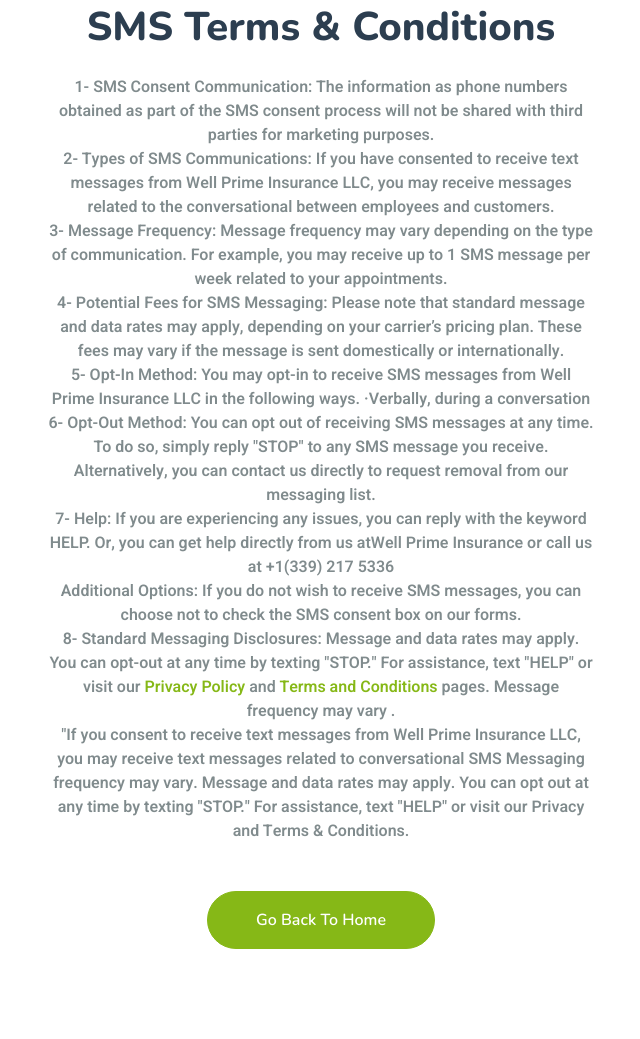
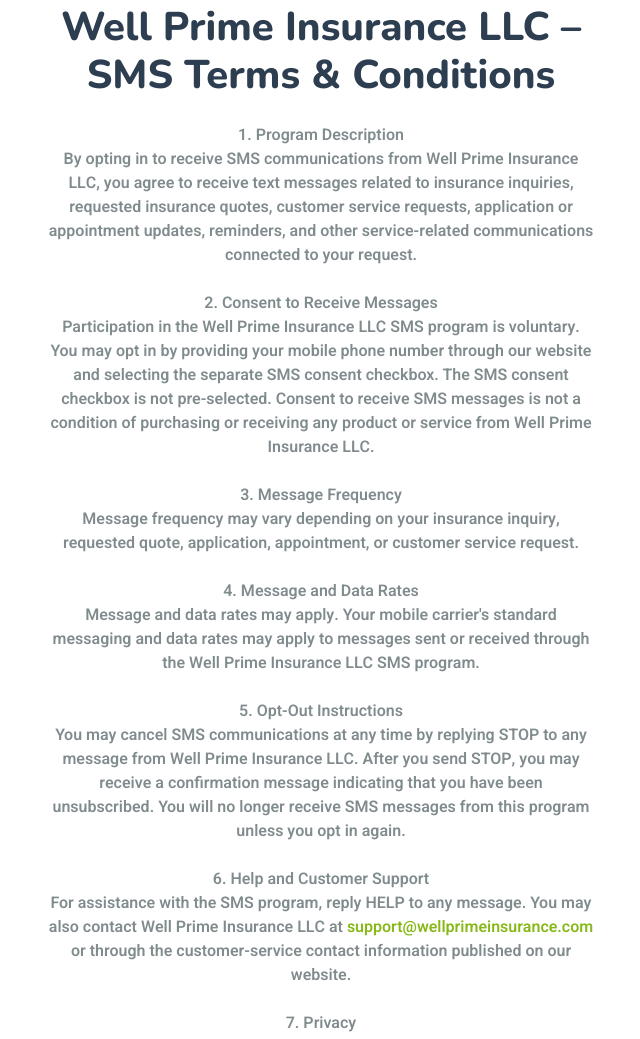
Before and after one commit to Davonbek/wellprimeinsurance, a plain HTML site: page terms.html in a window 1280 px wide. Shown: the part 653-1692 px from the top of the page, without its empty margins (319-959 px from the left). Drawn offline with nearby package versions, Linux system fonts and the light colour scheme.

Commit message:
Update SMS Terms & Conditions in terms.html

```diff
--- a/terms.html
+++ b/terms.html
@@ -118,28 +118,57 @@
                 <div class="col-lg-6">
                     <!-- <i class="bi bi-exclamation-triangle display-1 text-primary"></i> -->
                     <!-- <h1 class="display-1">SMS Terms & Conditions</h1> -->
-                    <h1 class="mb-4">SMS Terms & Conditions</h1>
-                    <p class="mb-4">1- SMS Consent Communication: The information as phone numbers obtained as part of the SMS
-                         consent process will not be shared with third parties for marketing purposes. <br>
-                        2- Types of SMS Communications:   If you have consented to receive text messages from Well Prime Insurance
-                         LLC, you may receive messages related to the conversational between employees and customers.<br>
-                        3- Message Frequency: Message frequency may vary depending on the type of communication. For example,
-                        you may receive up to 1 SMS message per week related to your appointments.<br>
-                        4- Potential Fees for SMS Messaging: Please note that standard message and data rates may apply, depending
-                        on your carrier’s pricing plan. These fees may vary if the message is sent domestically or internationally.<br>
-                        5- Opt-In Method: You may opt-in to receive SMS messages from Well Prime Insurance LLC in the following ways.
-                        ·Verbally, during a conversation<br>
-                        6- Opt-Out Method: You can opt out of receiving SMS messages at any time. To do so, simply reply "STOP"
-                        to any SMS message you receive. Alternatively, you can contact us directly to request removal from our messaging list.<br>
-                        7- Help: If you are experiencing any issues, you can reply with the keyword HELP. Or, you can get help
-                        directly from us atWell Prime Insurance or call us at +1(339) 217 5336<br>
-                        Additional Options: If you do not wish to receive SMS messages, you can choose not to check the SMS consent box on our forms. <br>
-                        8- Standard Messaging Disclosures: Message and data rates may apply. You can opt-out at any time by
-                        texting "STOP." For assistance, text "HELP" or visit our  <a href="privacy.html">Privacy Policy</a> and  <a href="terms.html">Terms and Conditions</a> pages.
-                        Message frequency may vary .<br>
-                        "If you consent to receive text messages from Well Prime Insurance LLC, you may receive text messages related
-                        to conversational SMS Messaging frequency may vary. Message and data rates may apply. You can opt out at
-                         any time by texting "STOP." For assistance, text "HELP" or visit our Privacy and Terms & Conditions.</p><br>
+
+<h1 class="mb-4">Well Prime Insurance LLC – SMS Terms &amp; Conditions</h1>
+
+<p class="mb-4">
+<strong>1. Program Description</strong><br>
+By opting in to receive SMS communications from Well Prime Insurance LLC, you agree to receive text messages related to insurance inquiries, requested insurance quotes, customer service requests, application or appointment updates, reminders, and other service-related communications connected to your request.
+<br><br>
+
+<strong>2. Consent to Receive Messages</strong><br>
+Participation in the Well Prime Insurance LLC SMS program is voluntary. You may opt in by providing your mobile phone number through our website and selecting the separate SMS consent checkbox. The SMS consent checkbox is not pre-selected. Consent to receive SMS messages is not a condition of purchasing or receiving any product or service from Well Prime Insurance LLC.
+<br><br>
+
+<strong>3. Message Frequency</strong><br>
+Message frequency may vary depending on your insurance inquiry, requested quote, application, appointment, or customer service request.
+<br><br>
+
+<strong>4. Message and Data Rates</strong><br>
+Message and data rates may apply. Your mobile carrier's standard messaging and data rates may apply to messages sent or received through the Well Prime Insurance LLC SMS program.
+<br><br>
+
+<strong>5. Opt-Out Instructions</strong><br>
+You may cancel SMS communications at any time by replying STOP to any message from Well Prime Insurance LLC. After you send STOP, you may receive a confirmation message indicating that you have been unsubscribed. You will no longer receive SMS messages from this program unless you opt in again.
+<br><br>
+
+<strong>6. Help and Customer Support</strong><br>
+For assistance with the SMS program, reply HELP to any message. You may also contact Well Prime Insurance LLC at <a href="mailto:support@wellprimeinsurance.com">support@wellprimeinsurance.com</a> or through the customer-service contact information published on our website.
+<br><br>
+
+<strong>7. Privacy</strong><br>
+Your privacy is important to us. Mobile phone numbers, SMS opt-in information, and SMS consent will not be sold or shared with third parties or affiliates for marketing or promotional purposes. For more information about how Well Prime Insurance LLC collects and uses personal information, please review our Privacy Policy at:
+<a href="privacy.html">https://www.wellprimeinsurance.com/privacy.html</a>
+<br><br>
+
+<strong>8. Carrier Disclaimer</strong><br>
+Carriers are not liable for delayed or undelivered messages.
+<br><br>
+
+<strong>9. Availability and Delivery</strong><br>
+Delivery of SMS messages is subject to effective transmission by your wireless service provider and is outside the control of Well Prime Insurance LLC. SMS services may not be available on all carriers or devices.
+<br><br>
+
+<strong>10. Changes to These Terms</strong><br>
+Well Prime Insurance LLC may update these SMS Terms &amp; Conditions from time to time. Any changes will be posted on this page. Continued participation in the SMS program after changes become effective constitutes acceptance of the updated terms.
+<br><br>
+
+<strong>11. Contact Us</strong><br>
+If you have questions regarding these SMS Terms &amp; Conditions or the Well Prime Insurance LLC SMS program, contact us at:<br>
+Well Prime Insurance LLC<br>
+Email: <a href="mailto:support@wellprimeinsurance.com">support@wellprimeinsurance.com</a>
+</p>
+
                     <a class="btn btn-primary rounded-pill py-3 px-5" href="index.html">Go Back To Home</a>
                 </div>
             </div>
```
